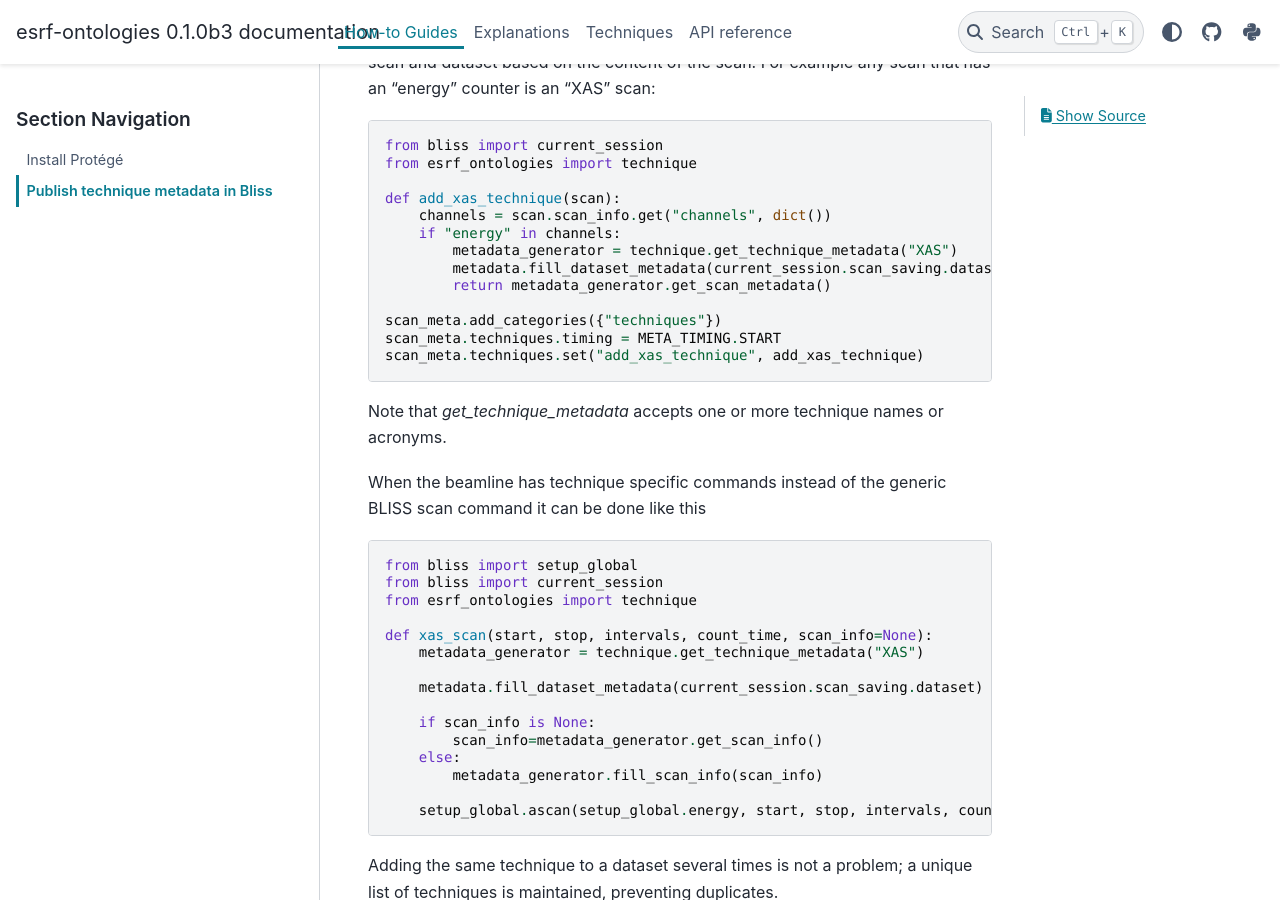
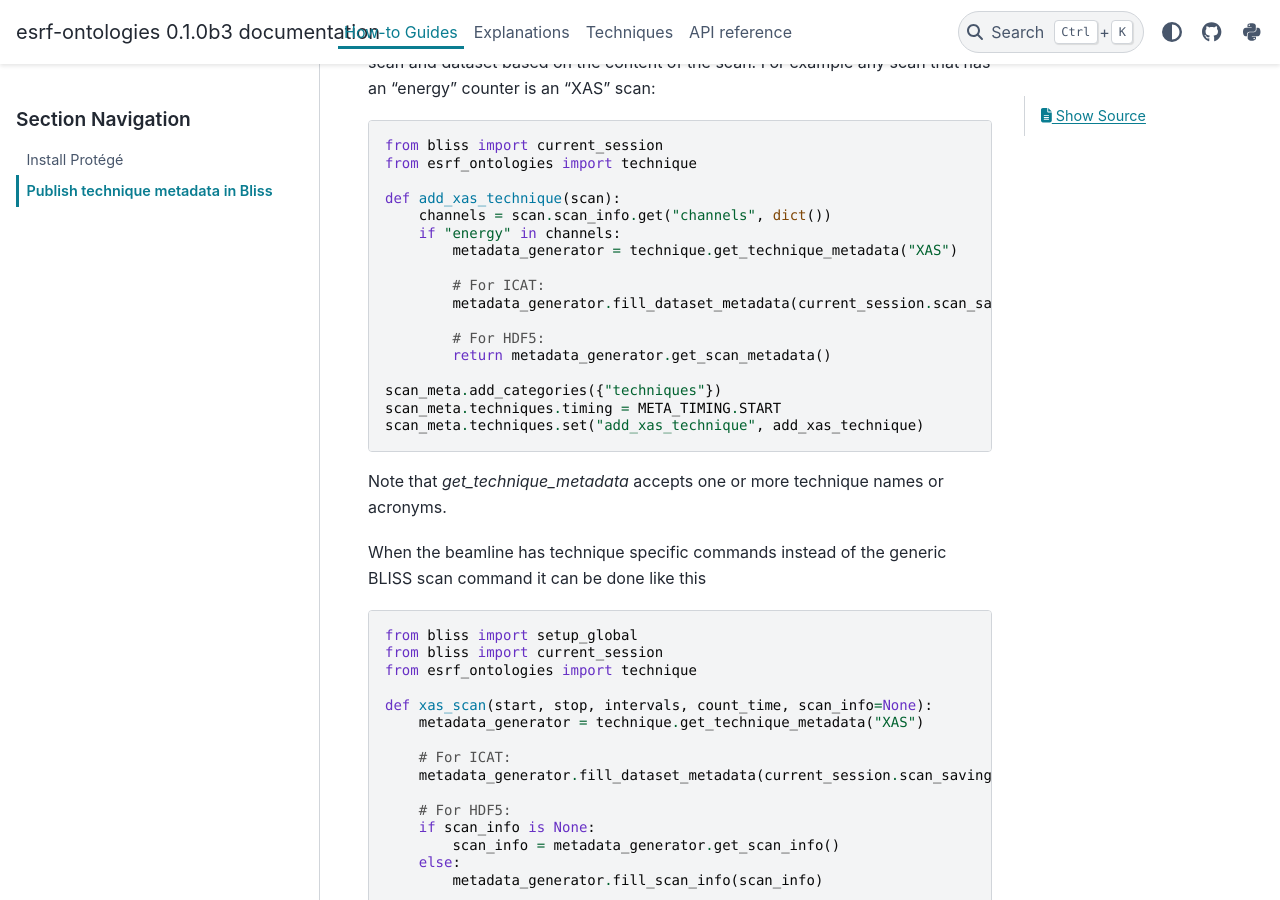
Before and after one commit to pan-ontologies/esrf-ontologies, a Sphinx documentation site: the page built from doc/howtoguides/bliss.rst, in a window 1280 px wide and 900 px high, scrolled down 233 px. Built offline with Sphinx 7.4.7 and the PyData theme 0.15.4, drawn with Linux system fonts in a browser that asks for light colours.

Commit message:
fix bliss docs

```diff
--- a/doc/howtoguides/bliss.rst
+++ b/doc/howtoguides/bliss.rst
@@ -14,7 +14,11 @@
         channels = scan.scan_info.get("channels", dict())
         if "energy" in channels:
             metadata_generator = technique.get_technique_metadata("XAS")
-            metadata.fill_dataset_metadata(current_session.scan_saving.dataset)
+
+            # For ICAT:
+            metadata_generator.fill_dataset_metadata(current_session.scan_saving.dataset)
+
+            # For HDF5:
             return metadata_generator.get_scan_metadata()
 
     scan_meta.add_categories({"techniques"})
@@ -35,10 +39,12 @@
     def xas_scan(start, stop, intervals, count_time, scan_info=None):
         metadata_generator = technique.get_technique_metadata("XAS")
 
-        metadata.fill_dataset_metadata(current_session.scan_saving.dataset)
+        # For ICAT:
+        metadata_generator.fill_dataset_metadata(current_session.scan_saving.dataset)
 
+        # For HDF5:
         if scan_info is None:
-            scan_info=metadata_generator.get_scan_info()
+            scan_info = metadata_generator.get_scan_info()
         else:
             metadata_generator.fill_scan_info(scan_info)
 
```
